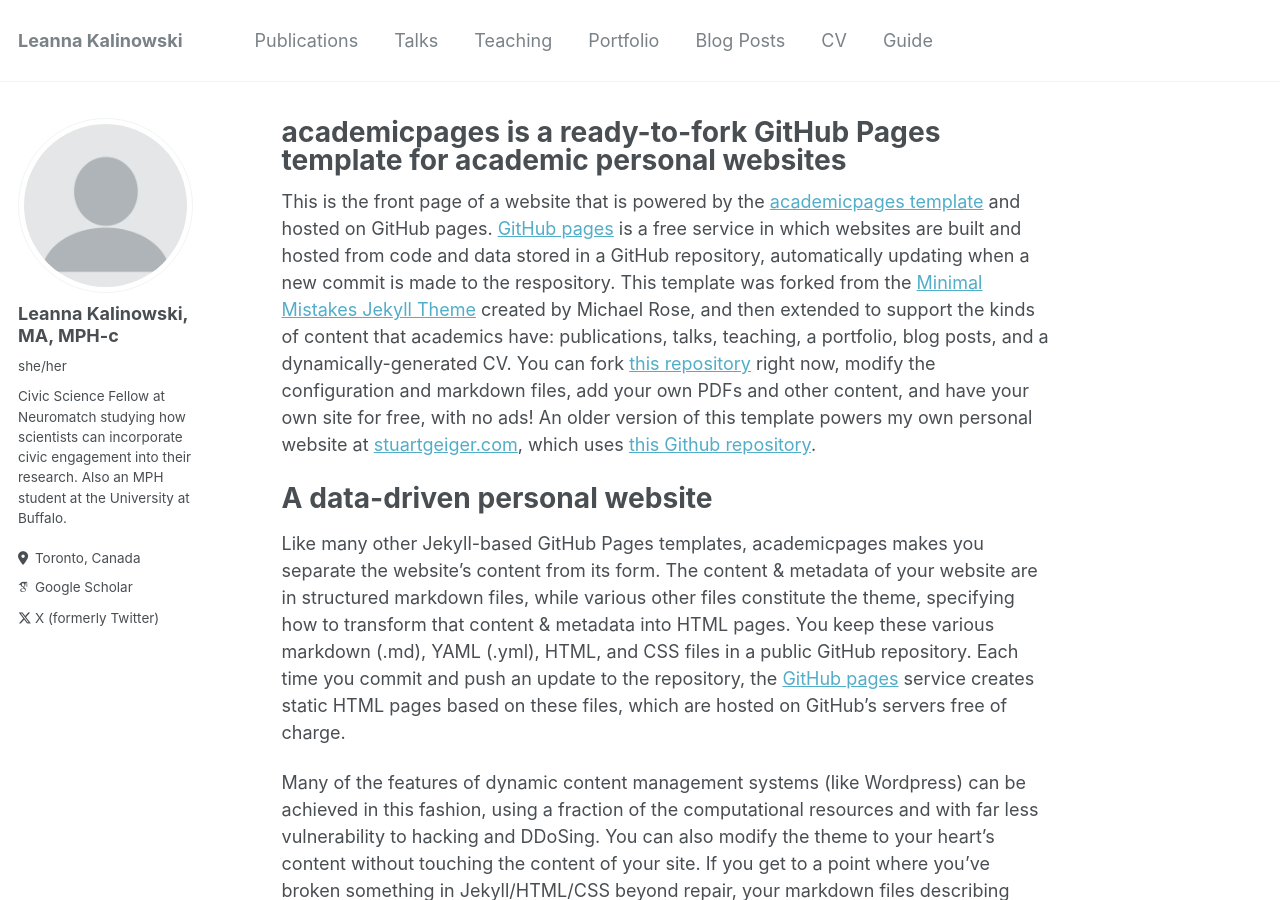
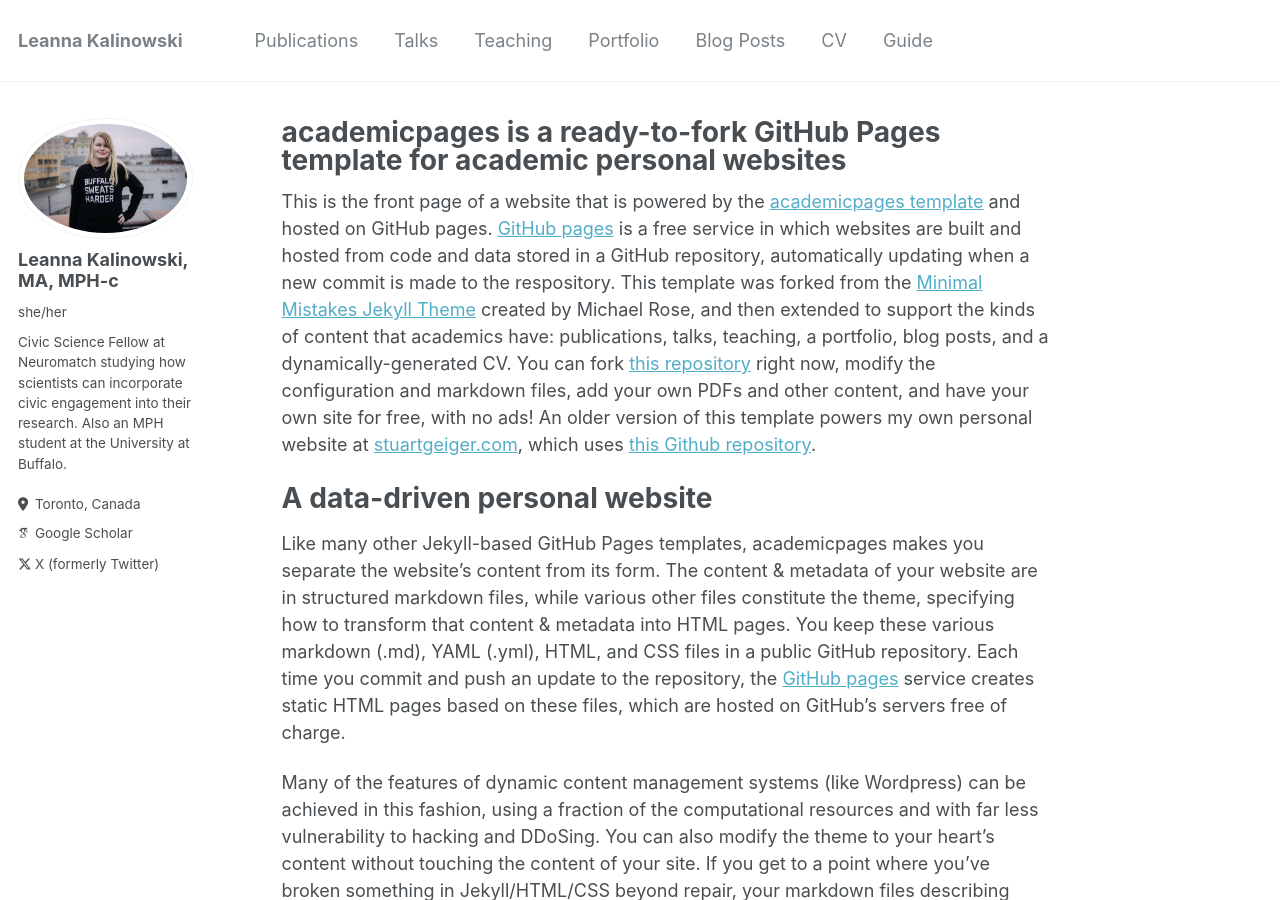
Before and after one commit to leannakalinowski/leannakalinowski.github.io, a Jekyll site: the page built from _pages/about.md, in a window 1280 px wide and 900 px high. Built offline with Jekyll 4.4.1, drawn with Linux system fonts in a browser that asks for light colours; some web fonts are replaced.

Commit message:
Update _config.yml

```diff
--- a/_config.yml
+++ b/_config.yml
@@ -21,7 +21,7 @@ repository               : "academicpages/academicpages.github.io"
 #               Additional customization can be done by editing /_includes/author-profile.html
 author:
   # Biographic information
-  avatar           : "profile.png"
+  avatar           : "LKalinowski Headshot.jpg"
   name             : "Leanna Kalinowski, MA, MPH-c"
   pronouns         : "she/her"
   bio              : "Civic Science Fellow at Neuromatch studying how scientists can incorporate civic engagement into their research. Also an MPH student at the University at Buffalo."
```
